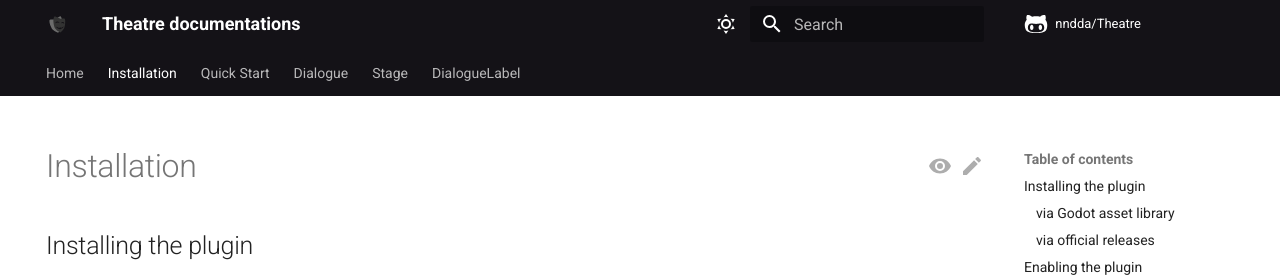
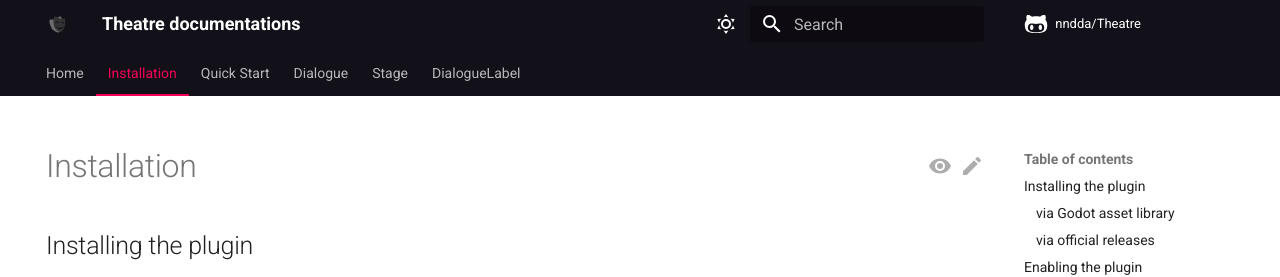
Before and after one commit to nndda/Theatre, an MkDocs documentation site: the page built from docs/installation.md, in a window 1280 px wide. Shown: the top 277 px of the page. Built offline with MkDocs 1.6.1 and Material for MkDocs 9.7.7, drawn with Linux system fonts in a browser that asks for light colours; comment, search, counter and statistics services are not loaded.

Commit message:
Set up custom themes

```diff
--- a/docs/assets/stylesheets/themes.css
+++ b/docs/assets/stylesheets/themes.css
@@ -1,9 +1,29 @@
 [data-md-color-scheme="slate"] {
   --md-typeset-a-color: var(--md-accent-fg-color) !important;
-  --md-code-bg-color: #201e24;
-  --md-default-bg-color: #19171c !important;
+/*  --md-code-bg-color: #201e24;*/
+  --md-code-bg-color: #121018;
+/*  --md-default-bg-color: #19171c !important;*/
+  --md-default-bg-color: #0d0c12 !important;
+  --md-footer-bg-color: #121018;
+  --md-footer-bg-color--dark: #100e16;
+
+}
+
+[data-md-color-accent="blue"] {
+  --md-accent-fg-color: #3fd4f2;
+  --md-accent-fg-color--transparent: #3fd4f21a;
 }
 
 .md-tabs, .md-header {
-  background-color: #141217 !important;
+  background-color: #121018 !important;
 }
+
+.md-tabs__list > .md-tabs__item.md-tabs__item--active {
+  color: var(--md-accent-fg-color) !important;
+  border-bottom: 2px solid;
+}
+
+mark {
+  background-color: var(--md-accent-fg-color--transparent) !important;
+
+}
```
